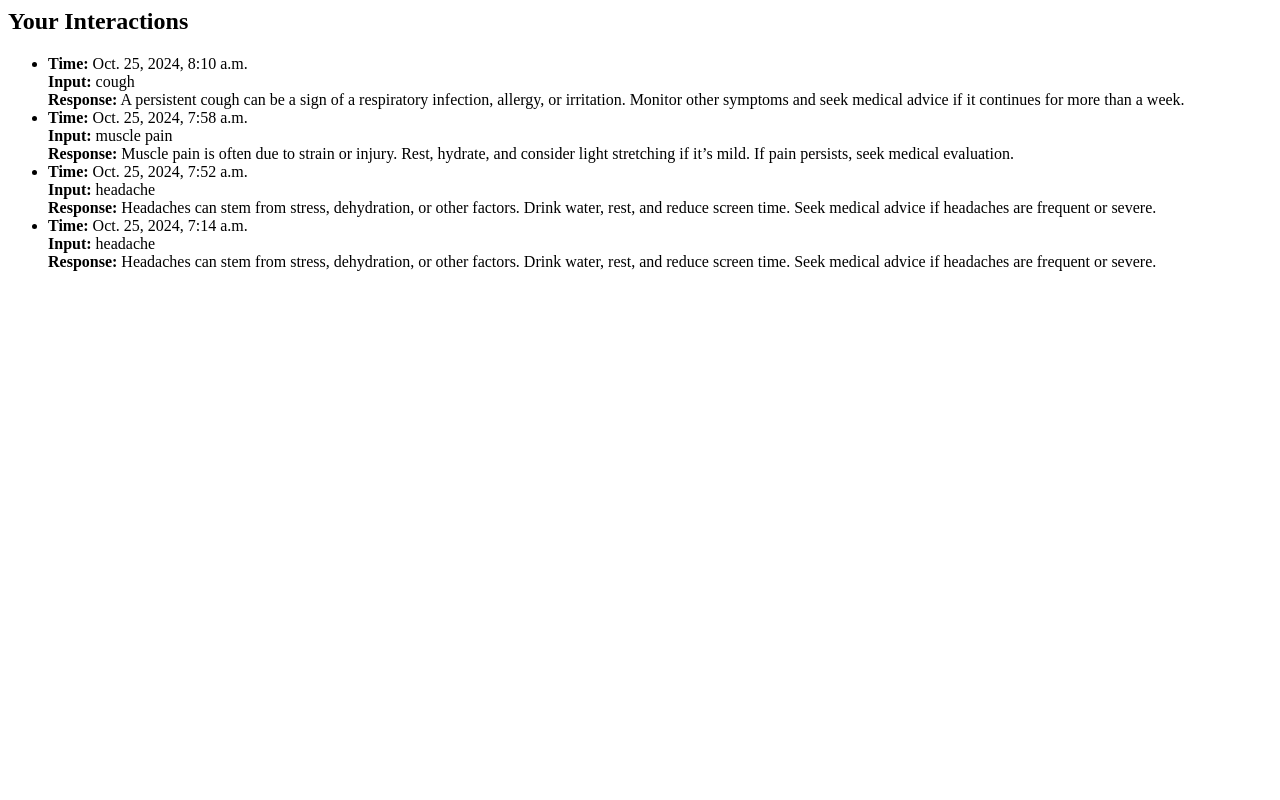
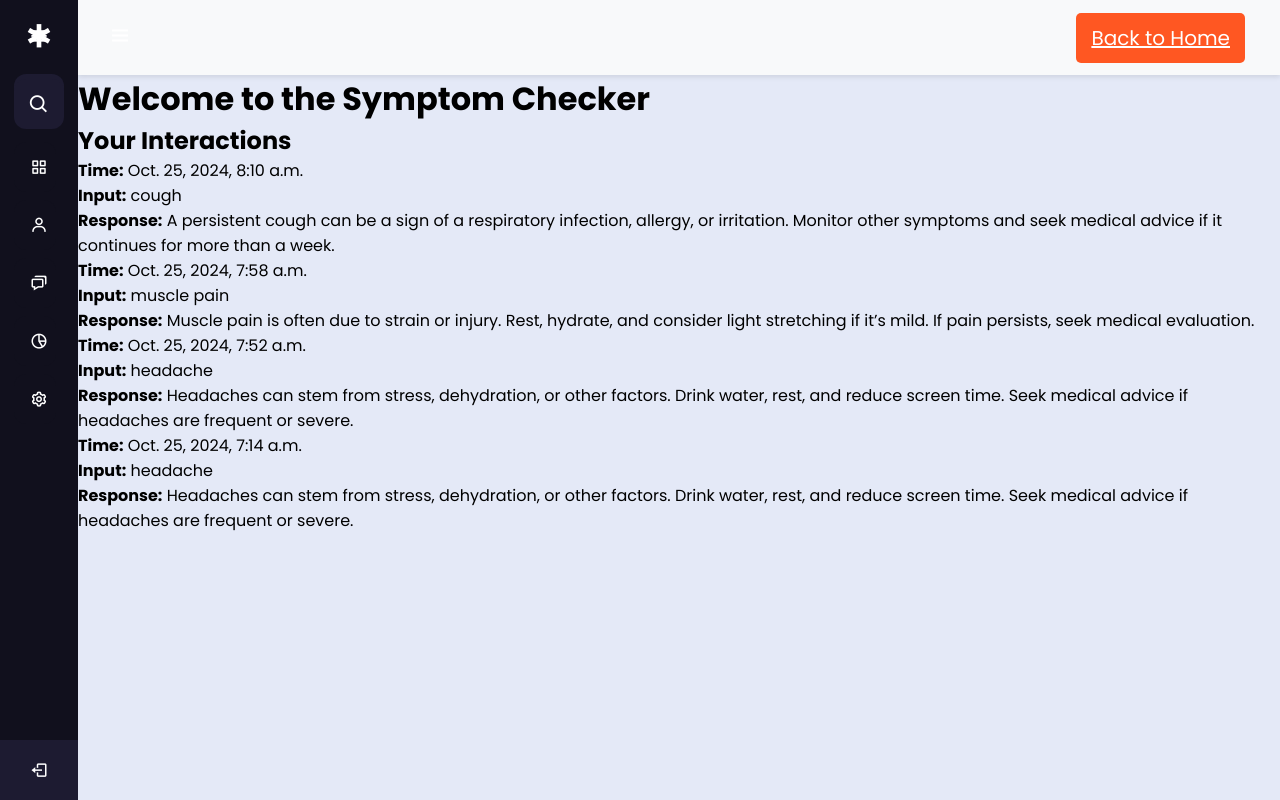
Before and after one commit to codewithash-hub/Symptom-Checker, a Django app: template symptom_checker_project/symptom_checker/templates/symptom_checker/interactions.html in a window 1280 px wide. Run offline with Django 5.2, Linux system fonts and the light colour scheme; the template is opened without the code that fills it: values that come from a table or form of the project are taken from there, others are empty; data comes from the database, SQL or seed files in the repository; both versions use the stored data as it was after the commit.

Commit message:
make a history page

```diff
--- a/symptom_checker_project/symptom_checker/templates/symptom_checker/home.html
+++ b/symptom_checker_project/symptom_checker/templates/symptom_checker/home.html
@@ -34,7 +34,7 @@
                 <span class="tooltip">Search</span>
             </li>
             <li><a href="#"><i class='bx bx-grid-alt'></i><span class="links_name">Dashboard</span></a><span class="tooltip">Dashboard</span></li>
-            <li><a href="./Pages/Treatment.html"><i class='bx bx-user'></i><span class="links_name">Treatment Plan</span></a><span class="tooltip">Treatment</span></li>
+            <li><a href="{% url 'user_interactions' %}"><i class='bx bx-user'></i><span class="links_name">Treatment Plan</span></a><span class="tooltip">Treatment</span></li>
             <li><a href="./Pages/chat.html"><i class='bx bx-chat'></i><span class="links_name">Messages</span></a><span class="tooltip">Messages</span></li>
             <li><a href="#"><i class='bx bx-pie-chart-alt-2'></i><span class="links_name">Patient</span></a><span class="tooltip">Patient</span></li>
             <li><a href="#"><i class='bx bx-cog'></i><span class="links_name">Settings</span></a><span class="tooltip">Settings</span></li>
--- a/symptom_checker_project/symptom_checker/templates/symptom_checker/interactions.html
+++ b/symptom_checker_project/symptom_checker/templates/symptom_checker/interactions.html
@@ -1,10 +1,122 @@
+{% load static %}
+<!DOCTYPE html>
+<html lang="en">
+<head>
+    <meta charset="UTF-8">
+    <meta name="viewport" content="width=device-width, initial-scale=1.0">
+    <title>Your Interactions</title>
+    <link rel="stylesheet" href="{% static 'symptom_checker/css/sidebar.css' %}">
+</head>
+<body>
+    <div class="sidebar">
+        <!-- Sidebar for navigation -->
+    <div class="sidebar">
+        <div class="logo-details">
+            <i class='bx bx-health'></i>
+            <div class="logo_name">Medcare</div>
+            <i class='bx bx-menu' id="btn"></i>
+        </div>
+        <ul class="nav-list">
+            <li>
+                <i class='bx bx-search'></i>
+                <input type="text" placeholder="Search...">
+                <span class="tooltip">Search</span>
+            </li>
+            <li><a href="{% url 'home' %}"><i class='bx bx-grid-alt'></i><span class="links_name">Dashboard</span></a><span class="tooltip">Dashboard</span></li>
+            <li><a href="{% url 'user_interactions' %}"><i class='bx bx-user'></i><span class="links_name">Treatment Plan</span></a><span class="tooltip">Treatment</span></li>
+            <li><a href="./Pages/chat.html"><i class='bx bx-chat'></i><span class="links_name">Messages</span></a><span class="tooltip">Messages</span></li>
+            <li><a href="#"><i class='bx bx-pie-chart-alt-2'></i><span class="links_name">Patient</span></a><span class="tooltip">Patient</span></li>
+            <li><a href="#"><i class='bx bx-cog'></i><span class="links_name">Settings</span></a><span class="tooltip">Settings</span></li>
+            <li class="profile">
+                <div class="profile-details">
+                    <div class="name_job">
+                        <div class="name">MedCare</div>
+                        <div class="job">User</div>
+                    </div>
+                </div>
+                <a href="#"><i class='bx bx-log-out' id="log_out"></i></a>
+            </li>
+        </ul>
+    </div>
+    </div>
+
+    <div class="home-section">
+        <div class="header">
+            <button class="toggle-btn" id="btn">
+                <i class='bx bx-menu'></i> <!-- Icon for toggling sidebar -->
+            </button>
+            <div class="header-right">
+                <a href="{% url 'home' %}" class="SOSBtn">Back to Home</a>
+            </div>
+        </div>
+
+        <div class="content">
+            {% block content %}
+                <h1>Welcome to the Symptom Checker</h1>
                 <h2>Your Interactions</h2>
-<ul>
+                <ul class="interactions-list">
                     {% for interaction in interactions %}
-        <li>
+                        <li class="interaction-item">
                             <strong>Time:</strong> {{ interaction.timestamp }}<br>
                             <strong>Input:</strong> {{ interaction.user_input }}<br>
                             <strong>Response:</strong> {{ interaction.ai_response }}
                         </li>
                     {% endfor %}
                 </ul>
+            {% endblock %}
+        </div>
+    </div>
+
+    <script src="https://unpkg.com/boxicons@2.0.7/dist/boxicons.min.js"></script>
+    <script>
+        // JavaScript to toggle the sidebar (if you have this functionality)
+        const btn = document.getElementById('btn');
+        const sidebar = document.querySelector('.sidebar');
+        const homeSection = document.querySelector('.home-section');
+
+        btn.addEventListener('click', () => {
+            sidebar.classList.toggle('open');
+            homeSection.classList.toggle('open'); // Adjust home section based on sidebar state
+        });
+
+        // SIDEBAR \\
+        // Get the sidebar, close button, and search button elements
+        // let sidebar = document.querySelector(".sidebar");
+        let closeBtn = document.querySelector("#btn");
+        let searchBtn = document.querySelector(".bx-search");
+        let navList = document.querySelector(".nav-list");
+
+        // Event listener for the menu button to toggle the sidebar open/close
+        closeBtn.addEventListener("click", () => {
+          sidebar.classList.toggle("open"); // Toggle the sidebar's open state
+          navList.classList.toggle("scroll"); // Toggle scroll state
+          menuBtnChange(); // Call function to change button icon
+        });
+
+        // Event listener for the search button to open the sidebar
+        searchBtn.addEventListener("click", () => {
+          sidebar.classList.toggle("open");
+          navList.classList.toggle("scroll");
+          menuBtnChange(); // Call function to change button icon
+        });
+
+        // Function to change the menu button icon
+        function menuBtnChange() {
+          if (sidebar.classList.contains("open")) {
+            closeBtn.classList.replace("bx-menu", "bx-menu-alt-right"); // Change icon to indicate closing
+          } else {
+            closeBtn.classList.replace("bx-menu-alt-right", "bx-menu"); // Change icon to indicate opening
+          }
+        }
+        // Get the toggle button element
+        let toggleBtn = document.querySelector("#toggleSidebar");
+        // Event listener for the sidebar toggle button
+        toggleBtn.addEventListener("click", () => {
+          sidebar.classList.toggle("open"); // Toggle the sidebar's open state
+          navList.classList.toggle("scroll"); // Toggle scroll state
+          menuBtnChange(); // Call function to change button icon
+        });
+        // END SIDEBAR \\
+    </script>
+</body>
+</html>
--- a/symptom_checker_project/symptom_checker/urls.py
+++ b/symptom_checker_project/symptom_checker/urls.py
@@ -8,4 +8,5 @@ urlpatterns = [
     path('', views.login, name='login'),
     path('signup/', views.signup, name='signup'),
     path('logout/', views.logout, name='logout'),
+    path('interactions/', views.user_interactions, name='user_interactions'),
 ]
```
Also changed, not shown: symptom_checker_project/symptom_checker/views.py (+7 -1 lines), symptom_checker_project/db.sqlite3. Lines whose indentation alone changed are shown as unchanged.
